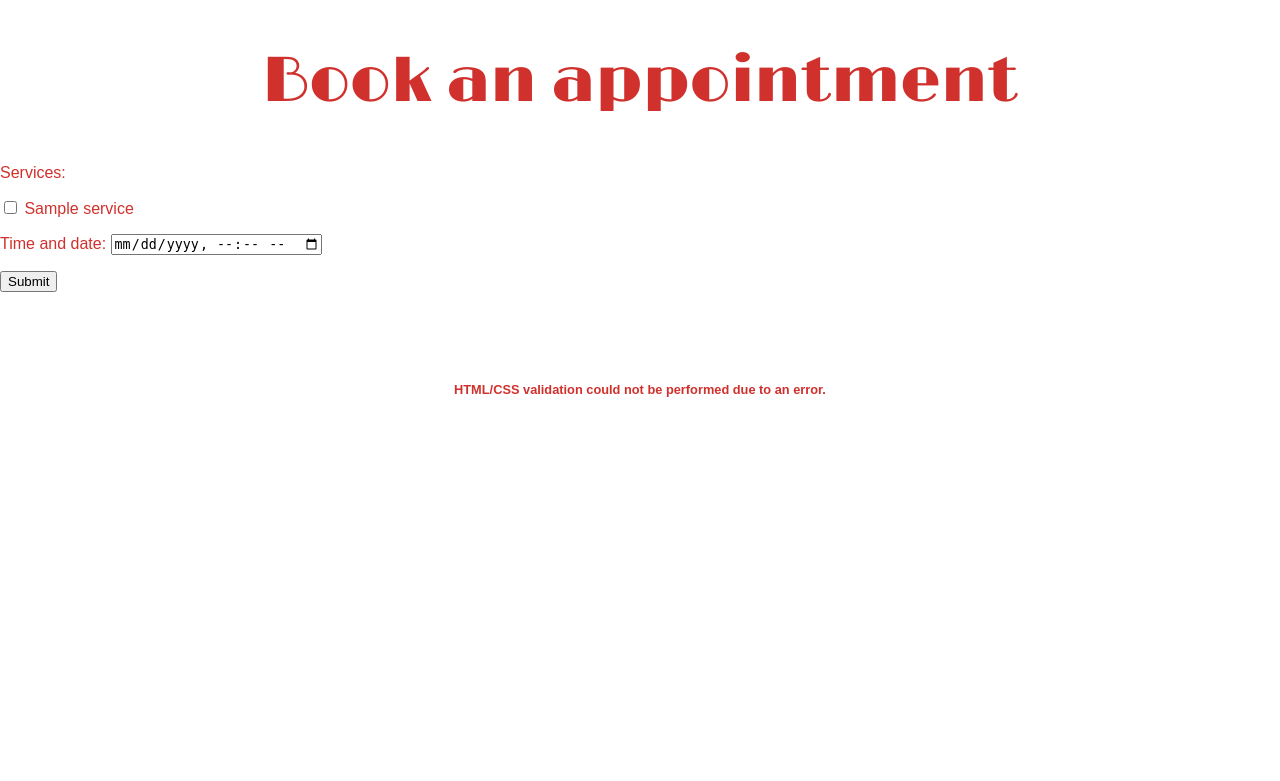
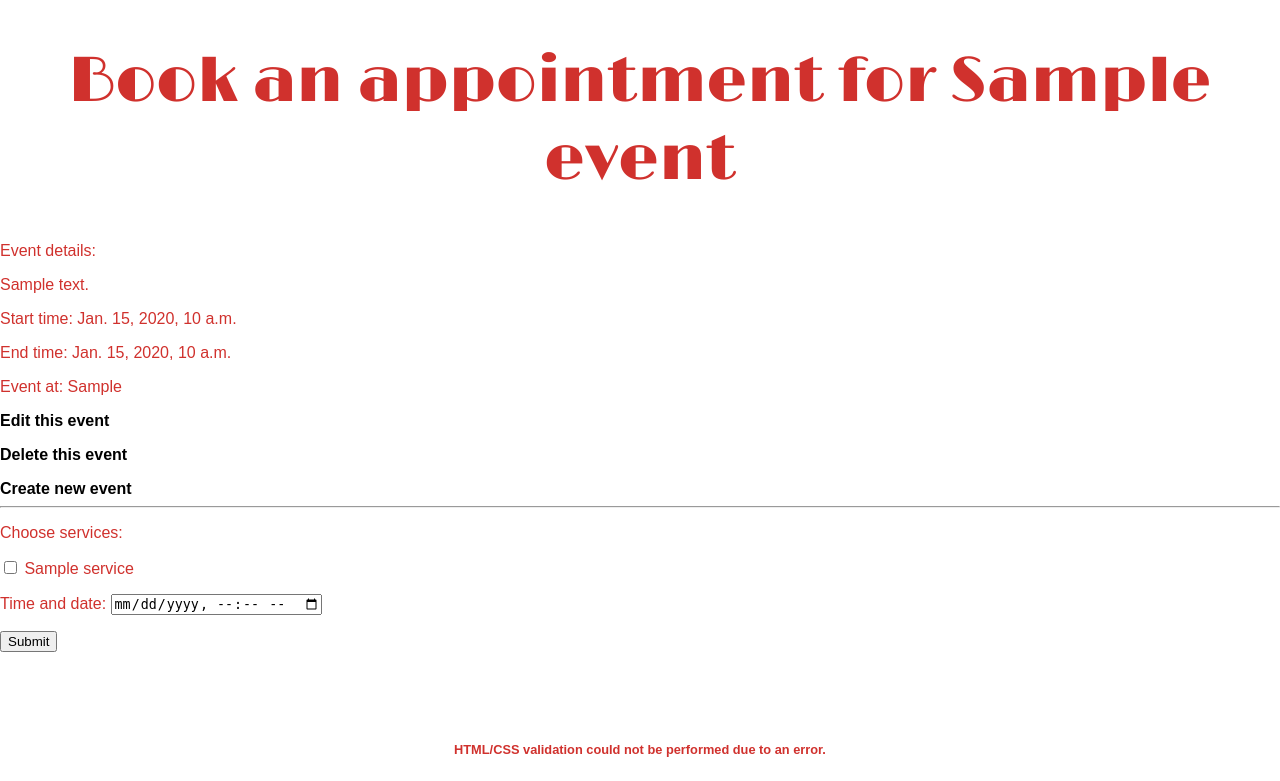
Before and after one commit to ACCDjangoGirls/cosmetology_webapp, a Django app: page /user_appointment_add/1 in a window 1280 px wide. Shown: the top 781 px of the page. Run offline with Django 5.2, Linux system fonts and the light colour scheme; a user stored in the database is signed in; tables that the repository leaves empty hold one stand-in row (values such as "Sample post"); some web fonts are replaced.

Commit message:
Event detail in appointment forms

```diff
--- a/core/forms.py
+++ b/core/forms.py
@@ -21,6 +21,9 @@
             'time_and_date': forms.DateTimeInput(attrs={'type': 'datetime-local'}),
             'services': forms.CheckboxSelectMultiple()
         }
+        labels = {
+            'services': 'Choose services:',
+        }
 
 class AdminAppointmentForm(forms.ModelForm):
     class Meta:
--- a/core/templates/core/appointment_create.html
+++ b/core/templates/core/appointment_create.html
@@ -3,7 +3,21 @@
 
 
 {%block content%}
-<h1>Book an appointment</h1>
+
+
+<h1>Book an appointment for {{event.name}}</h1>
+<p>Event details: </p>
+<p>{{event.description}}</p>
+ <p>Start time: {{event.start_time_and_date}}</p>
+ <p>End time: {{event.end_time}}</p>
+ <p>Event at: {{event.event_location}}</p>
+
+  {% if user.is_superuser %}
+  <p><a href="{% url 'Cosmetology:event_edit' event.id %}">Edit this event</a></p>
+  <p><a href="{% url 'Cosmetology:event_delete' event.id %}">Delete this event</a></p>
+  <a href="{% url 'Cosmetology:event_add' %}">Create new event</a>
+  {% endif %}
+  <hr>
     <form method="POST">
         {% csrf_token %}
         {{form.as_p}}
--- a/core/templates/core/home_placeholder.html
+++ b/core/templates/core/home_placeholder.html
@@ -54,9 +54,6 @@
         {% if user.is_superuser %}
           <a href="{% url 'Cosmetology:service_edit' service.id %}" class="button-81">Edit</a>
           <a href="{% url 'Cosmetology:service_delete' service.id %}" class="button-81">Delete</a>
-        {% else %}
-          <!--do something here i forgot what to type-->
-          <a href="{% url 'Cosmetology:appoinment_create' service.id %}" class="button-81">Book</a>
         {% endif %}
         {% else %}
         <a href="{% url 'login' %}?next={{ request.path }}">Login</a><a href="{% url 'login' %}?next={{ request.path }}">Login</a>
--- a/core/views.py
+++ b/core/views.py
@@ -99,6 +99,16 @@
         form.fields['services'].queryset = Service.objects.filter(event=self.kwargs['event_id'])
         return form
 
+    def get_context_data(self, **kwargs):
+        context = super().get_context_data(**kwargs)
+
+        event_id = self.kwargs.get('event_id') #you use self.kwargs.get to grab an id from a url
+        event = get_object_or_404(Event, pk=event_id)
+        context['event'] = event
+
+        return context
+
+
 
     def form_valid(self, form): #using form_valid to automatically assign a pro, kinda like how we did with owner.py
         user = self.request.user #get the user
@@ -144,6 +154,15 @@
         if self.request.user.is_superuser:
             return AdminAppointmentForm
         return UserAppointmentForm
+
+    def get_context_data(self, **kwargs):
+        context = super().get_context_data(**kwargs)
+
+        event_id = self.kwargs.get('event_id') #you use self.kwargs.get to grab an id from a url
+        event = get_object_or_404(Event, pk=event_id)
+        context['event'] = event
+
+        return context
 
     #filtering what services show up
     def get_form(self, form_class=None):
```
Also changed, not shown: core/templates/core/appointment_edit.html (+10 -2 lines).
